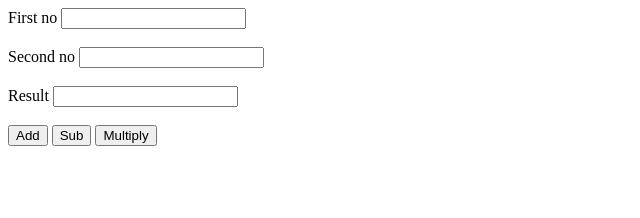
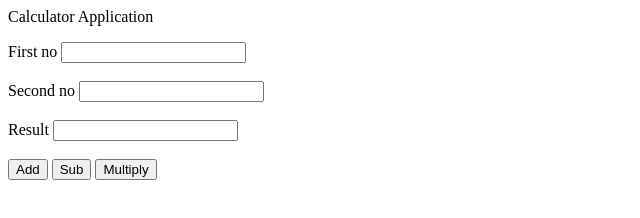
Before and after one commit to Dlohani1/test_calculator, a plain HTML site: page index.html in a window 1280 px wide. Shown: the whole page, without its empty margins (0-640 px from the left). Drawn offline with Linux system fonts and the light colour scheme.

Commit message:
title added

```diff
--- a/index.html
+++ b/index.html
@@ -6,7 +6,7 @@
 <script src="multiply.js"></script>
 </head>
 <body>
-
+<p> Calculator Application </p>
 First no  <input type="text" id="firstno" /><br/><br/>
 Second no <input type="text" id="secondno" /> <br/><br/>
 
```
